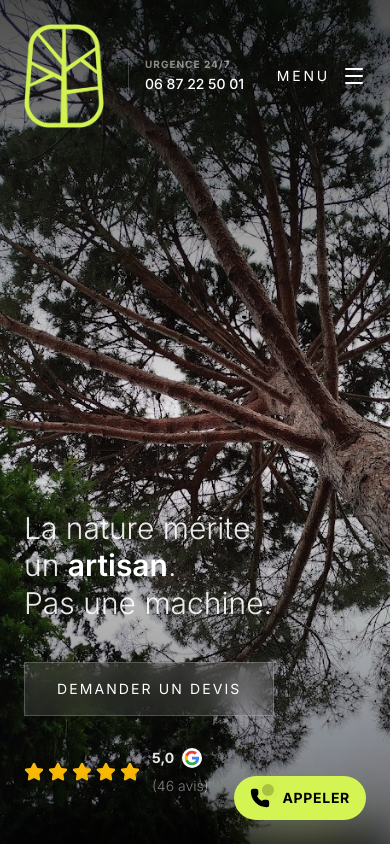
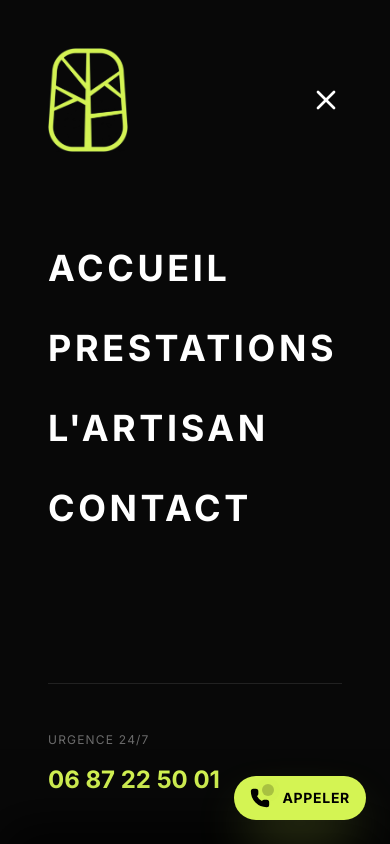
Before and after one commit to Ryloh/Maquette_FelixBouchard, a React (Vite) app: page / in a window 390 px wide. Both pictures are taken after a click on the button "MENU". Shown: the top 844 px of the page. Built offline with nearby package versions, Linux system fonts and the light colour scheme.

Commit message:
feat: implémentation du menu burger mobile fonctionnel

```diff
--- a/src/components/Hero.tsx
+++ b/src/components/Hero.tsx
@@ -1,7 +1,17 @@
-import { motion } from 'framer-motion';
-import { Menu, Star } from 'lucide-react';
+import { useState } from 'react';
+import { motion, AnimatePresence } from 'framer-motion';
+import { Menu, Star, X } from 'lucide-react';
 
 export default function Hero() {
+  const [isMenuOpen, setIsMenuOpen] = useState(false);
+
+  const navLinks = [
+    { name: "Accueil", href: "#" },
+    { name: "Prestations", href: "#" },
+    { name: "L'Artisan", href: "#" },
+    { name: "Contact", href: "#contact" }
+  ];
+
   return (
     <div className="relative w-full h-screen bg-[#080808] overflow-hidden">
       {/* Background Image */}
@@ -11,7 +21,7 @@ export default function Hero() {
         className="absolute top-1/2 left-1/2 -translate-x-1/2 -translate-y-1/2 w-full h-full md:w-[100vh] md:h-[100vw] object-cover object-center opacity-90 rotate-0 md:rotate-90"
       />
 
-      {/* Overlay gradient for better text readability - Modifiez l'opacité ici (ex: /10 pour 10%) */}
+      {/* Overlay gradient for better text readability */}
       <div className="absolute inset-0 bg-gradient-to-t from-[#080808]/50 via-transparent to-[#080808]/70 mix-blend-multiply pointer-events-none" />
 
       {/* Integrated name text - Watermark */}
@@ -25,29 +35,77 @@ export default function Hero() {
           <div className="w-20 md:w-24 h-auto opacity-100">
             <img src="/logoNoBg.png" alt="Logo Félix Bouchard" className="w-full h-auto object-contain" />
           </div>
-          <div className="flex flex-col border-l border-white/20 pl-4 md:pl-6 leading-tight">
+          <div className="flex flex-col border-l border-white/20 pl-4 md:pl-6 leading-tight font-sans">
             <span className="text-white/50 text-[10px] md:text-xs font-bold uppercase tracking-widest mb-1">Urgence 24/7</span>
             <a href="tel:0687225001" className="text-white text-sm md:text-base font-medium hover:text-[#d4f453] transition-colors whitespace-nowrap">06 87 22 50 01</a>
           </div>
         </div>
+
         {/* Centered Desktop Nav Links */}
         <div className="hidden lg:flex items-center gap-8 absolute left-1/2 -translate-x-1/2">
-          {["Accueil", "Prestations", "L'Artisan", "Contact"].map((item) => (
+          {navLinks.map((link) => (
             <a
-              key={item}
-              href={`#${item.toLowerCase().replace(/[' ]/g, '')}`}
+              key={link.name}
+              href={link.href}
               className="text-white/70 hover:text-[#d4f453] text-sm uppercase tracking-widest font-medium transition-colors"
             >
-              {item}
+              {link.name}
             </a>
           ))}
         </div>
 
-        <button className="lg:hidden flex items-center gap-3 uppercase tracking-[0.2em] text-sm text-white hover:text-[#d4f453] transition-colors group z-10">
-          <span className="group-hover:-translate-x-1 transition-transform">Menu</span>
+        <button
+          onClick={() => setIsMenuOpen(true)}
+          className="lg:hidden flex items-center gap-3 uppercase tracking-[0.2em] text-sm text-white hover:text-[#d4f453] transition-colors group z-10"
+        >
+          <span>Menu</span>
           <Menu className="w-6 h-6" />
         </button>
       </nav>
+
+      {/* Mobile Menu Overlay */}
+      <AnimatePresence>
+        {isMenuOpen && (
+          <motion.div
+            initial={{ opacity: 0, x: "100%" }}
+            animate={{ opacity: 1, x: 0 }}
+            exit={{ opacity: 0, x: "100%" }}
+            transition={{ type: "spring", damping: 25, stiffness: 200 }}
+            className="fixed inset-0 z-[100] bg-[#080808] flex flex-col p-12"
+          >
+            <div className="flex justify-between items-center mb-24">
+              <img src="/logoNoBg.png" alt="Logo" className="w-20 h-auto" />
+              <button
+                onClick={() => setIsMenuOpen(false)}
+                className="text-white hover:text-[#d4f453] transition-colors"
+              >
+                <X className="w-8 h-8" />
+              </button>
+            </div>
+
+            <div className="flex flex-col gap-10">
+              {navLinks.map((link, i) => (
+                <motion.a
+                  initial={{ opacity: 0, y: 20 }}
+                  animate={{ opacity: 1, y: 0 }}
+                  transition={{ delay: 0.1 + i * 0.1 }}
+                  key={link.name}
+                  href={link.href}
+                  onClick={() => setIsMenuOpen(false)}
+                  className="text-4xl font-bold uppercase tracking-widest text-white hover:text-[#d4f453] transition-colors"
+                >
+                  {link.name}
+                </motion.a>
+              ))}
+            </div>
+
+            <div className="mt-auto pt-12 border-t border-white/10">
+              <p className="text-white/40 text-xs uppercase tracking-widest mb-4">Urgence 24/7</p>
+              <a href="tel:0687225001" className="text-2xl font-bold text-[#d4f453]">06 87 22 50 01</a>
+            </div>
+          </motion.div>
+        )}
+      </AnimatePresence>
 
       {/* Main Content */}
       <div className="absolute bottom-12 left-6 md:bottom-24 md:left-24 z-20">
```
